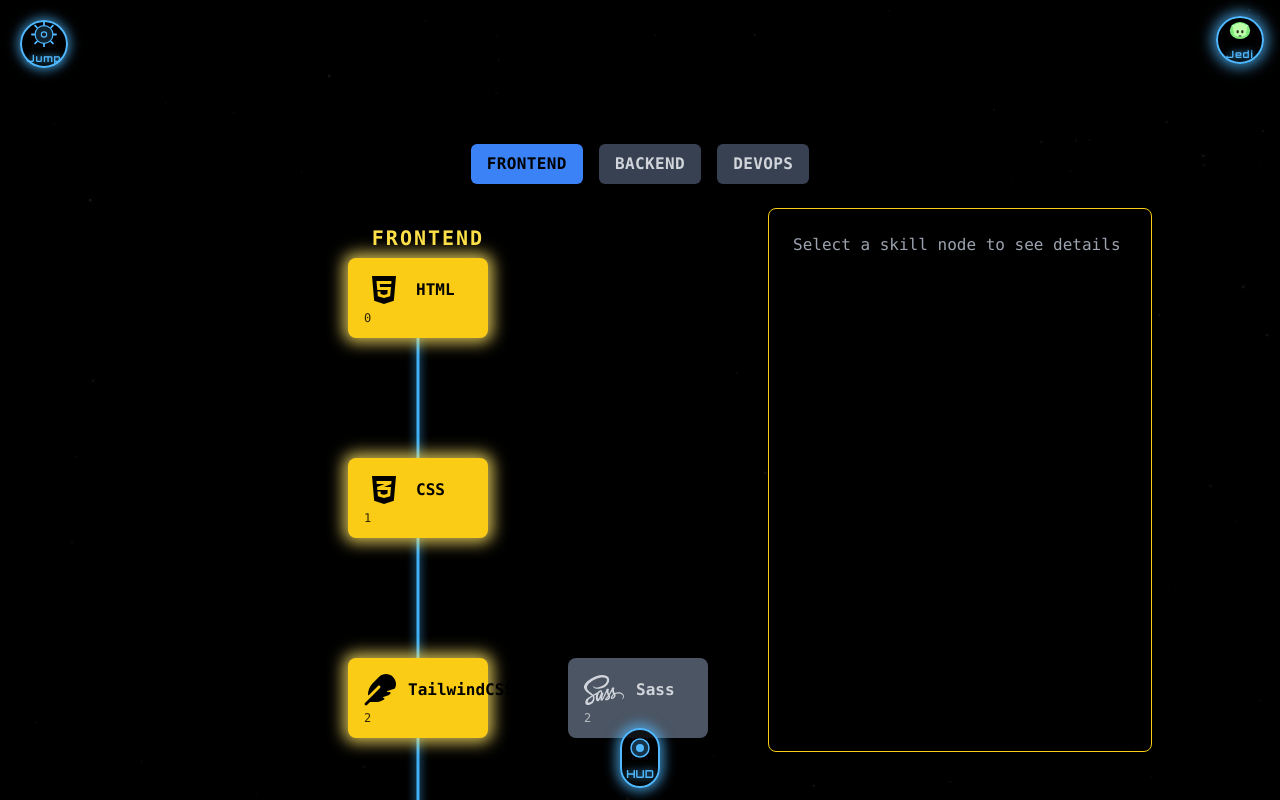
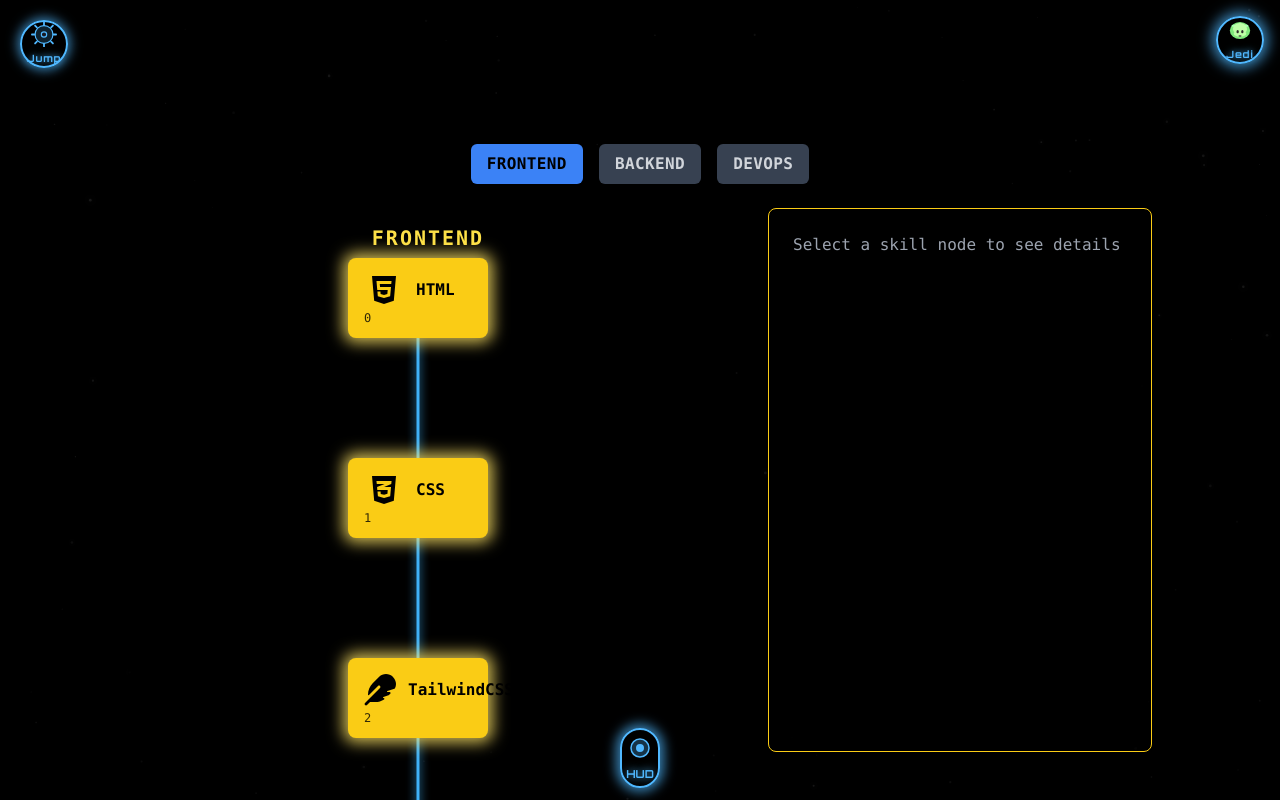
Before and after one commit to ThePedalingDev/Online-Resume, a React (Vite) app: page /skill-tree in a window 1280 px wide. Built offline with nearby package versions, Linux system fonts and the light colour scheme.

Commit message:
SkillTree: hide locked skills by filtering to status==='unlocked'

```diff
--- a/src/pages/SkillTree.jsx
+++ b/src/pages/SkillTree.jsx
@@ -129,8 +129,9 @@ export default function SkillTree() {
 
   const category = skillTree[currentPage];
 
-  // Calculate positions for skills
-  const skillsWithPos = category.skills.map((skill) => ({
+  // Calculate positions only for unlocked skills (hide locked ones)
+  const unlockedSkills = category.skills.filter((skill) => skill.status === 'unlocked');
+  const skillsWithPos = unlockedSkills.map((skill) => ({
     ...skill,
     x: skill.branch * (NODE_WIDTH + H_SPACING),
     y: skill.level * (NODE_HEIGHT + V_SPACING) + 50,
@@ -228,7 +229,7 @@ export default function SkillTree() {
 
           {skillsWithPos.map((skill) => {
             const isSelected = selected?.id === skill.id;
-            const isUnlocked = skill.status === 'unlocked';
+            const isUnlocked = true; // already filtered
 
             return (
               <div
```
